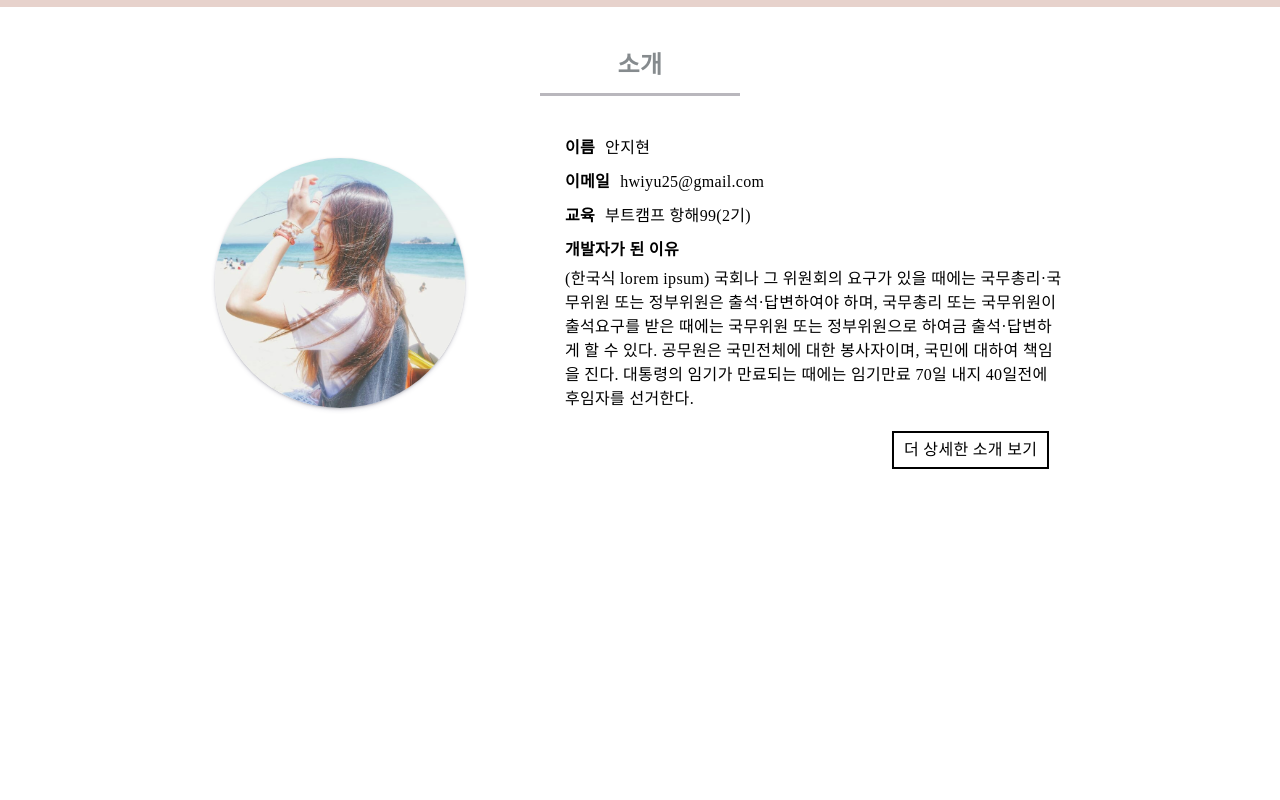
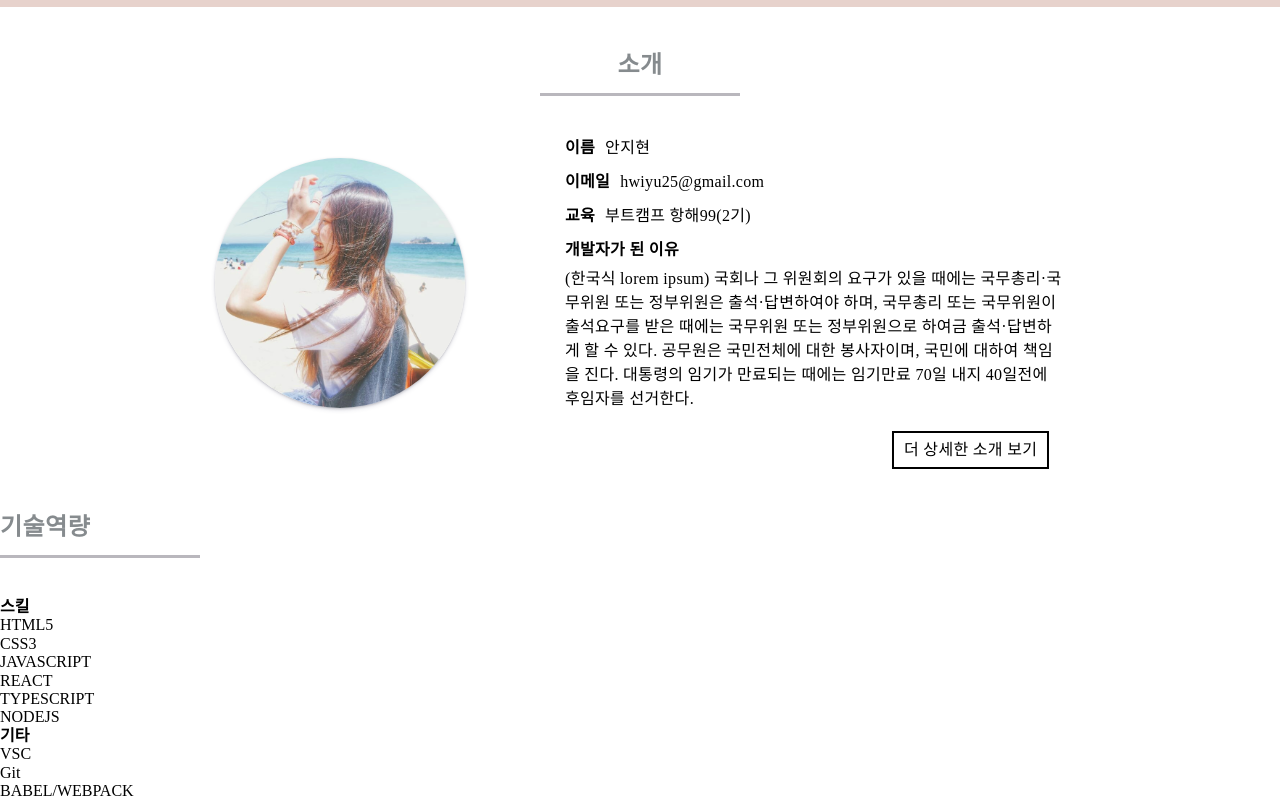
Before and after one commit to Jihyun85/portfolio, a website built with webpack: page index.html in a window 1280 px wide. Shown: the part 323-1123 px from the top of the page. Before the commit the page ends 832 px from the top, so only its background shows below. Built offline with nearby package versions, Linux system fonts and the light colour scheme; a web font is replaced by a local one.

Commit message:
🚧 skills 마크업

```diff
--- a/index.html
+++ b/index.html
@@ -114,6 +114,33 @@
             </div>
           </div>
         </article>
+
+        <aritcle class="skills">
+          <h2 class="subtitle">기술역량</h2>
+          <div class="divider"></div>
+
+          <article class="skills-content" aria-label="스킬 구성표">
+            <div class="skills-left">
+              <h4>스킬</h4>
+              <ul class="skills-left-list">
+                <li class="skills-left-item">HTML5</li>
+                <li class="skills-left-item">CSS3</li>
+                <li class="skills-left-item">JAVASCRIPT</li>
+                <li class="skills-left-item">REACT</li>
+                <li class="skills-left-item">TYPESCRIPT</li>
+                <li class="skills-left-item">NODEJS</li>
+              </ul>
+            </div>
+            <div class="skills-right">
+              <h4>기타</h4>
+              <ul class="skills-right-list">
+                <li class="skills-right-item">VSC</li>
+                <li class="skills-right-item">Git</li>
+                <li class="skills-right-item">BABEL/WEBPACK</li>
+              </ul>
+            </div>
+          </article>
+        </aritcle>
       </section>
     </main>
     <script src="dist/main.js"></script>
```
